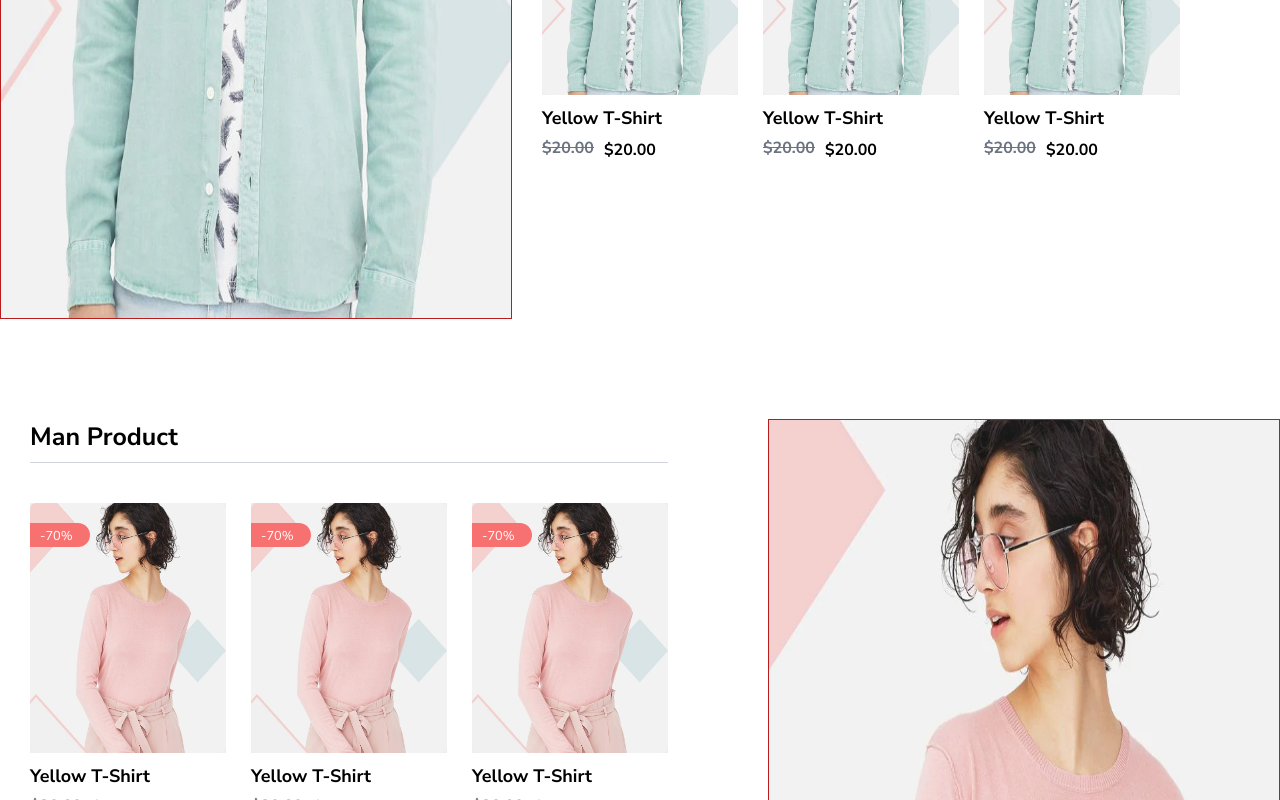
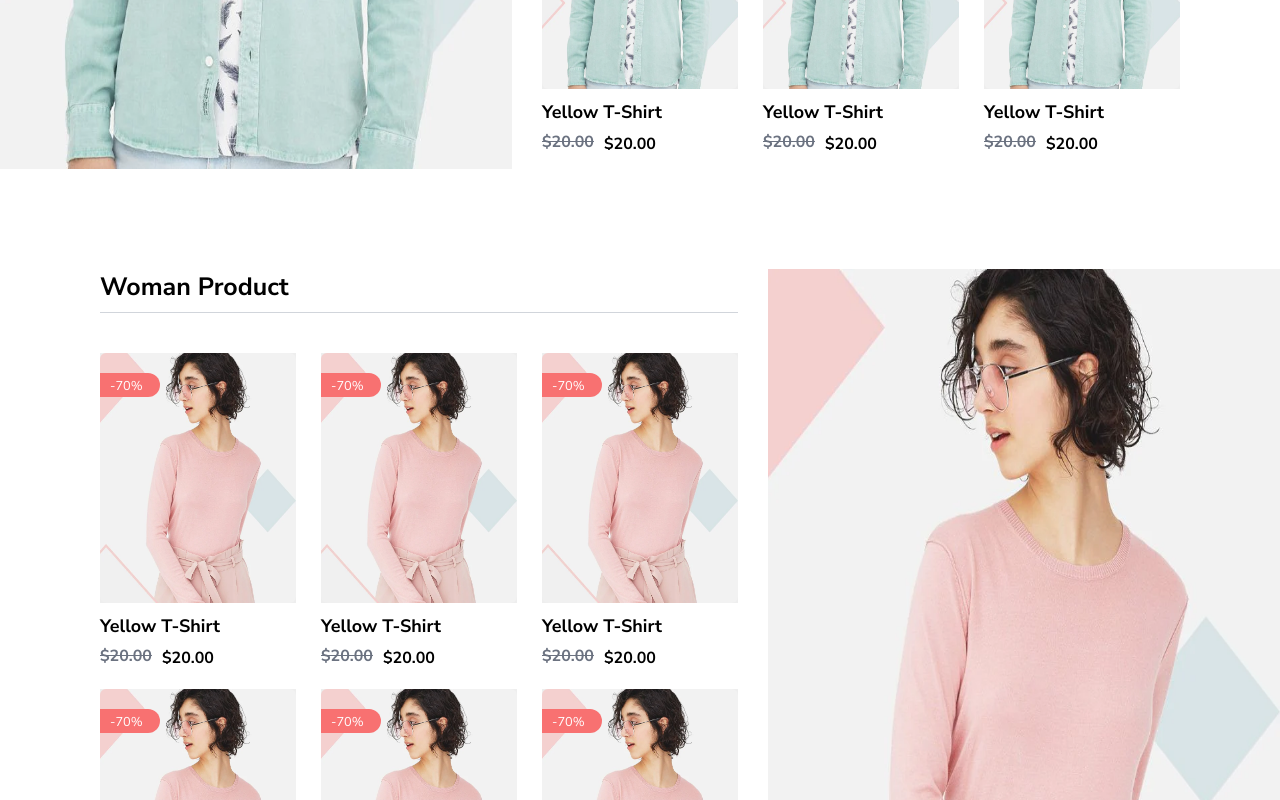
Before and after one commit to HmSani6699/Tshirt_web, a React (Vite) app in the folder Frontend/: page / in a window 1280 px wide. Shown: the part 3280-4080 px from the top of the page. Built offline with nearby package versions, Linux system fonts and the light colour scheme.

Commit message:
added new code

```diff
--- a/Frontend/src/Pages/Home/Man/Man.jsx
+++ b/Frontend/src/Pages/Home/Man/Man.jsx
@@ -5,9 +5,9 @@ import ManWomanCart from "../../../component/ManWomanCart/ManWomanCart";
 
 const Man = () => {
   return (
-    <div className="flex  w-full h-[900px] my-[50px]  overflow-hidden">
+    <div className="flex  w-full h-[750px] my-[50px]  overflow-hidden">
       {/* left content */}
-      <div className=" w-[40%] h-full border border-red-700 ">
+      <div className=" w-[40%] h-full  ">
         <img className="w-full h-full" src={man_img} alt="" />
       </div>
       {/* Right content */}
--- a/Frontend/src/Pages/Home/Woman/Woman.jsx
+++ b/Frontend/src/Pages/Home/Woman/Woman.jsx
@@ -4,11 +4,11 @@ import GalleryCart from "../../../component/GalleryCart/GalleryCart";
 import ManWomanCart from "../../../component/ManWomanCart/ManWomanCart";
 const Woman = () => {
   return (
-    <div className="flex  w-full h-[900px] my-[100px]  overflow-hidden">
+    <div className="flex  w-full h-[750px] my-[100px]  overflow-hidden">
       {/* left content */}
-      <div className=" w-[60%] pl-[30px] pr-[100px]">
+      <div className=" w-[60%] pr-[30px] pl-[100px]">
         <div className="border-b border-gray-300">
-          <h2 className="text-[25px] font-semibold pb-[6px]">Man Product</h2>
+          <h2 className="text-[25px] font-semibold pb-[6px]">Woman Product</h2>
         </div>
 
         {/* Product container */}
@@ -20,7 +20,7 @@ const Woman = () => {
       </div>
 
       {/* Right content */}
-      <div className=" w-[40%] h-full border border-red-700 ">
+      <div className=" w-[40%] h-full  ">
         <img className="w-full h-full" src={woman_img} alt="" />
       </div>
     </div>
--- a/Frontend/src/component/ManWomanCart/ManWomanCart.jsx
+++ b/Frontend/src/component/ManWomanCart/ManWomanCart.jsx
@@ -10,9 +10,9 @@ import { SlEye } from "react-icons/sl";
 
 const ManWomanCart = ({ img }) => {
   return (
-    <div className=" rounded-md">
+    <div className=" rounded-md group">
       {/* Cart image */}
-      <div className="h-[250px] bg-[#eeeeee] relative group">
+      <div className="h-[250px] bg-[#eeeeee] relative ">
         <img className="h-full w-full rounded-md" src={img} alt="Cart item" />
         {/* Hover content */}
         <div className="absolute inset-0  transition-opacity duration-500 opacity-0 group-hover:opacity-100 z-10 ">
@@ -39,11 +39,11 @@ const ManWomanCart = ({ img }) => {
               </span>
             </div>
           </div>
-          <div className="absolute bottom-0 w-full flex items-center bg-red-400 justify-center">
+          {/* <div className="absolute bottom-0 w-full flex items-center bg-red-400 justify-center">
             <button className=" w-full text-white py-[10px] ">
               QUICK VIEW
             </button>
-          </div>
+          </div> */}
         </div>
         {/* Discount div */}
         <div className="absolute top-[20px] left-0 w-[60px] pl-[10px] rounded-r-full bg-red-400 text-white">
@@ -65,11 +65,24 @@ const ManWomanCart = ({ img }) => {
             <MdOutlineStarBorder className="text-red-400" />
           </div>
         </div> */}
-        <div className="flex gap-[10px] text-center ">
+        {/* <div className="flex gap-[10px] text-center ">
           <h2 className="font-semibold mt-[4px] text-gray-500 ">
             <del>$20.00</del>
           </h2>
           <h2 className="font-semibold mt-[6px]">$20.00</h2>
+        </div> */}
+        <div className="relative overflow-hidden  h-[24px]">
+          <div className="absolute top-0 transition-transform transform group-hover:-translate-y-full duration-500">
+            <div className="flex gap-[10px] text-center ">
+              <h2 className="font-semibold mt-[4px] text-gray-500 ">
+                <del>$20.00</del>
+              </h2>
+              <h2 className="font-semibold mt-[6px]">$20.00</h2>
+            </div>
+          </div>
+          <h2 className="absolute top-full transition-transform transform translate-y-0 group-hover:translate-y-[-100%] duration-500 cursor-pointer border-gray-300 hover:text-red-400 hover:underline">
+            Quick View
+          </h2>
         </div>
       </div>
     </div>
```
